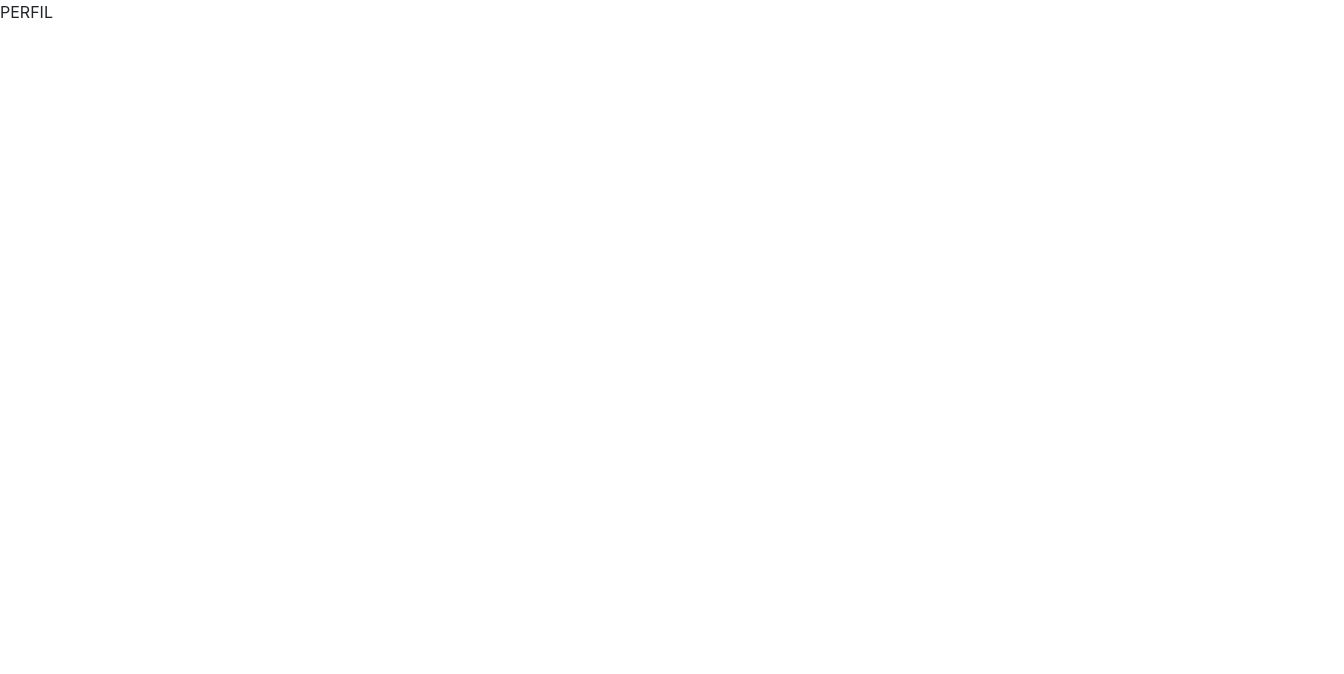
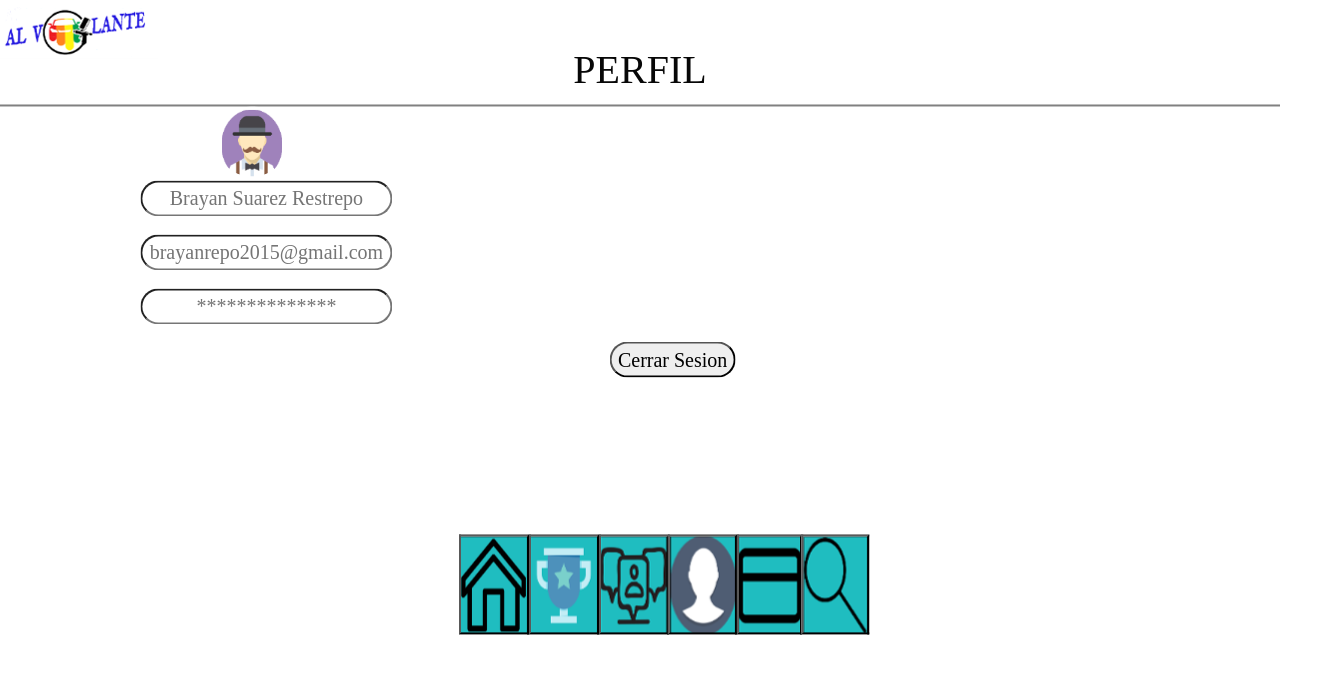
Before and after one commit to JohnFlorez25/equipo7_sa_ppi2020, a React (Create React App) app in the folder al_volante1/: page /Perfil in a window 1280 px wide. Shown: the top 674 px of the page, 1344 px wide, since content can reach past the window. Built offline with nearby package versions, Linux system fonts and the light colour scheme.

Commit message:
Actualización frontend

```diff
--- a/al_volante1/src/Css/Pantallaprincipal.css
+++ b/al_volante1/src/Css/Pantallaprincipal.css
@@ -104,11 +104,7 @@
     transform:  translate(193%, -730%);
     border-color: rgb(5, 5, 5);
 }
-.Cerrarsesion{
-    background-repeat:no-repeat;
-    background-position:center;
-    transform:  translate(0%, -1000%);
-}
+
 .Barramenu{
     transform:  translate(5%, -1%);
 }
--- /dev/null
+++ b/al_volante1/src/Css/Perfil.css
@@ -0,0 +1,35 @@
+.Menu1{
+    transform:  translate(5%, 48%);
+}
+.perfil1{
+    border-top:solid 2px grey;
+    transform:  translate(0%, -100%);
+
+}
+.perfil2{
+    background-image: url("../imagenes/Perfil1.png");
+    transform:  translate(300%, 0%);
+    height:70px;
+    width:72px;
+    border-radius: 50px;
+    font-size: 25px;
+    background-position: center;
+}
+
+
+.perfil3{
+    border-radius: 50px;
+    transform:  translate(-30%,200%);
+    width:350%;
+    text-align: center;
+    font-size: 20px;
+    outline: none;
+
+}
+.Cerrarsesion{
+    transform:  translate(-25%,-2930%);
+    border-radius: 50px;
+    font-size: 20px;
+    outline: none;
+
+}
--- a/al_volante1/src/Pages/Pantallaprincipal.js
+++ b/al_volante1/src/Pages/Pantallaprincipal.js
@@ -3,16 +3,7 @@ import Cookies from 'universal-cookie';
 import '../Css/Pantallaprincipal.css';
 const cookies = new Cookies();
 class Pantallaprincipal extends Component {
-    CerrarSesion=()=>{
-        cookies.remove('id', {path: "/"});
-        cookies.remove('apellidos', {path: "/"});
-        cookies.remove('nombre ', {path: "/"});
-        cookies.remove('correo ', {path: "/"});
-        cookies.remove('username ', {path: "/"});
-        cookies.remove('contraseña ', {path: "/"});
 
-        window.location.href='./Inicio';
-    }
     componentDidMount(){
         if(!cookies.get('correo' && 'contraseña')){
             window.location.href="./Inicio";
@@ -38,7 +29,11 @@ class Pantallaprincipal extends Component {
 
     }
     Donaciones=()=>{
-        window.location.href="./Donaciones";
+        alert('En construcción');
+
+    }
+    Busqueda=()=>{
+        alert('En construcción');
 
     }
     render() {
@@ -70,11 +65,10 @@ class Pantallaprincipal extends Component {
             <br/>
             <button className="Donaciones" onClick={()=>this.Donaciones()}></button>
             <br/>
-            <button className="Busqueda" ></button>
+            <button className="Busqueda" onClick={()=>this.Busqueda()}></button>
             <br/>
             </div>
-            <button className="Cerrarsesion" onClick={()=>this.CerrarSesion()}>Cerrar Sesion</button>
-            <br/>
+
             </div>
             </header>
 
--- a/al_volante1/src/Pages/Perfil.js
+++ b/al_volante1/src/Pages/Perfil.js
@@ -1,14 +1,104 @@
 import React, { Component } from 'react';
-import 'bootstrap/dist/css/bootstrap.min.css';
+import '../Css/Pantallaprincipal.css';
+import '../Css/Perfil.css';
+import Cookies from 'universal-cookie';
 
-class Raking extends Component {
+const cookies = new Cookies();
+
+class Perfil extends Component {
+    CerrarSesion = () => {
+        cookies.remove('id', { path: "/" });
+        cookies.remove('apellidos', { path: "/" });
+        cookies.remove('nombre ', { path: "/" });
+        cookies.remove('correo ', { path: "/" });
+        cookies.remove('username ', { path: "/" });
+        cookies.remove('contraseña ', { path: "/" });
+
+        window.location.href = './Inicio';
+    }
+    Pantallaprincipal = () => {
+        window.location.href = "./Pantallaprincipal";
+    }
+    Trofeos = () => {
+        window.location.href = "./Trofeos";
+    }
+    Raking = () => {
+        window.location.href = "./Raking";
+    }
+    Perfil = () => {
+        window.location.href = "./Perfil";
+
+    }
+    Donaciones=()=>{
+        alert('En construcción');
+
+    }
+    Busqueda=()=>{
+        alert('En construcción');
+
+    }
     render() {
         return (
-            <div>
-            <p>PERFIL</p>
 
-            </div>
+            <header className="Pantalla">
+                <div className="title" >
+                    <p>PERFIL</p>
+                    <br />
+                    <div className="perfil1">
+                        <div className="perfil2">
+                            <p>
+                                <input
+
+                                    className="perfil3"
+                                    placeholder="Brayan Suarez Restrepo" /*"placeholder" Sirve para pone el nombre dentro del
+                            cuadro*/
+                                />
+
+                                <br />
+                            </p>
+                            <p>
+                                <input
+
+                                    className="perfil3"
+                                    placeholder="brayanrepo2015@gmail.com" /*"placeholder" Sirve para pone el nombre dentro del
+                            cuadro*/
+                                />
+
+                                <br />
+                            </p>
+                            <p>
+                                <input
+
+                                    className="perfil3"
+                                    placeholder="**************" /*"placeholder" Sirve para pone el nombre dentro del
+                            cuadro*/
+                                />
+
+                                <br />
+                            </p>
+                        </div>
+                    </div>
+
+                    <div className="Menu1">
+                        <button className="Menu" onClick={() => this.Pantallaprincipal()}></button>
+                        <br />
+                        <button className="Trofeos" onClick={() => this.Trofeos()}></button>
+                        <br />
+                        <button className="Raking" onClick={() => this.Raking()}></button>
+                        <br />
+                        <button className="Perfil" onClick={() => this.Perfil()}></button>
+                        <br />
+                        <button className="Donaciones" onClick={() => this.Donaciones()}></button>
+                        <br />
+                        <button className="Busqueda" onClick={() => this.Busqueda()} ></button>
+                        <br />
+                        <button className="Cerrarsesion" onClick={() => this.CerrarSesion()}>Cerrar Sesion</button>
+                        <br />
+                    </div>
+                </div>
+            </header>
+
         );
     }
 }
-export default Raking;
+export default Perfil;
--- a/al_volante1/src/Pages/Raking.js
+++ b/al_volante1/src/Pages/Raking.js
@@ -18,7 +18,11 @@ class Trofeos extends Component {
 
     }
     Donaciones=()=>{
-        window.location.href="./Donaciones";
+        alert('En construcción');
+
+    }
+    Busqueda=()=>{
+        alert('En construcción');
 
     }
     render() {
@@ -47,7 +51,7 @@ class Trofeos extends Component {
             <br/>
             <button className="Donaciones" onClick={()=>this.Donaciones()}></button>
             <br/>
-            <button className="Busqueda" ></button>
+            <button className="Busqueda" onClick={() => this.Busqueda()}></button>
             <br/>
             </div>
             </div>
--- a/al_volante1/src/Pages/Trofeos.js
+++ b/al_volante1/src/Pages/Trofeos.js
@@ -17,7 +17,11 @@ class Trofeos extends Component {
 
     }
     Donaciones=()=>{
-        window.location.href="./Donaciones";
+        alert('En construcción');
+
+    }
+    Busqueda=()=>{
+        alert('En construcción');
 
     }
     render() {
@@ -74,7 +78,7 @@ class Trofeos extends Component {
             <br/>
             <button className="Donaciones" onClick={()=>this.Donaciones()}></button>
             <br/>
-            <button className="Busqueda" ></button>
+            <button className="Busqueda" onClick={() => this.Busqueda()}></button>
             <br/>
             </div>
             </div>
--- a/al_volante1/src/Routes/Routes.js
+++ b/al_volante1/src/Routes/Routes.js
@@ -9,7 +9,9 @@ import Señalestransito from '../Pages/Señalestransito';
 import Trofeos from '../Pages/Trofeos';
 import Raking from '../Pages/Raking';
 import Perfil from '../Pages/Perfil';
-import Donaciones from '../Pages/Perfil';
+/*import Donaciones from '../Pages/Donaciones';             <Route exact path="/Donaciones" component={Donaciones}/>
+<Route exact path="/Donaciones" component={Donaciones}/>
+*/
 function Routes(){
     return(
         <BrowserRouter>
@@ -23,7 +25,6 @@ function Routes(){
             <Route exact path="/Trofeos" component={Trofeos}/>
             <Route exact path="/Raking" component={Raking}/>
             <Route exact path="/Perfil" component={Perfil}/>
-            <Route exact path="/Donaciones" component={Donaciones}/>
 
         </Switch>
         </BrowserRouter>
```
